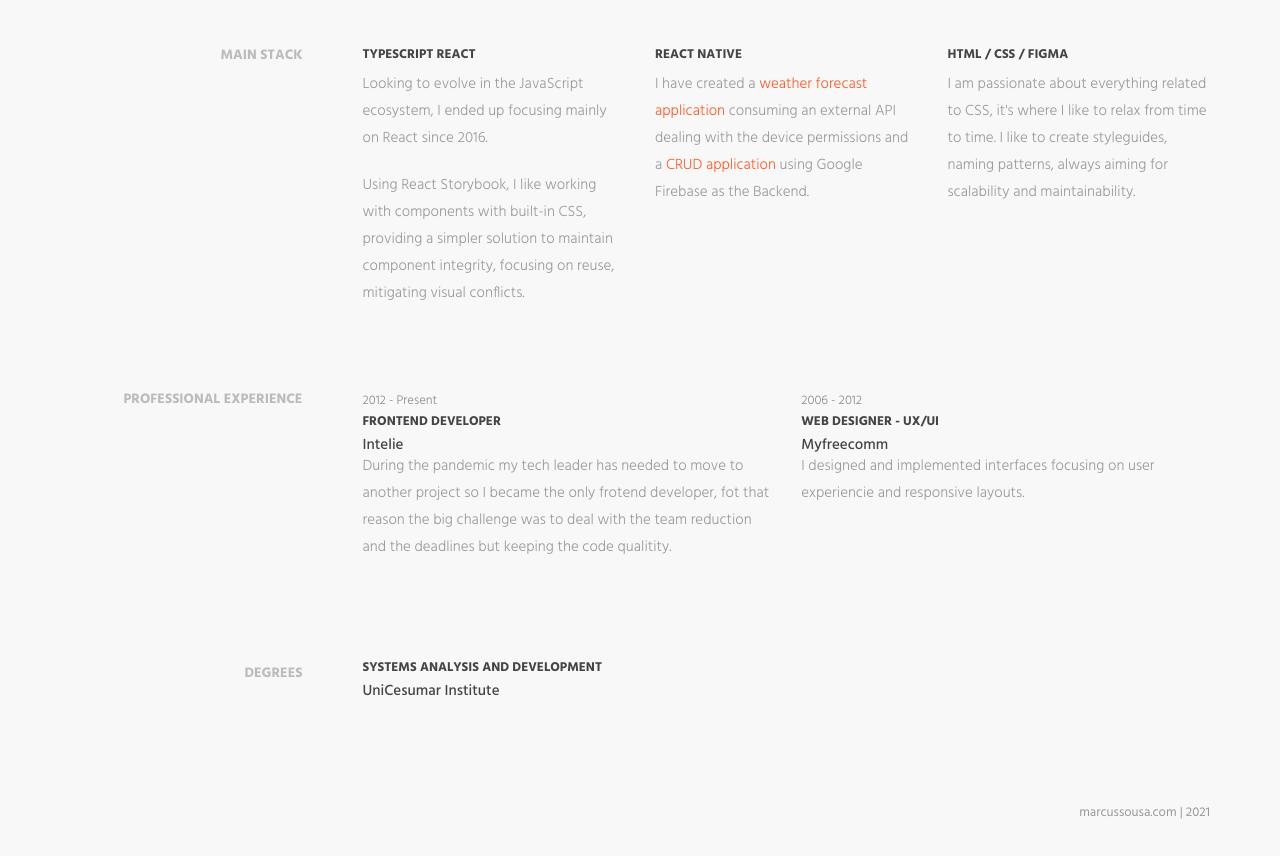
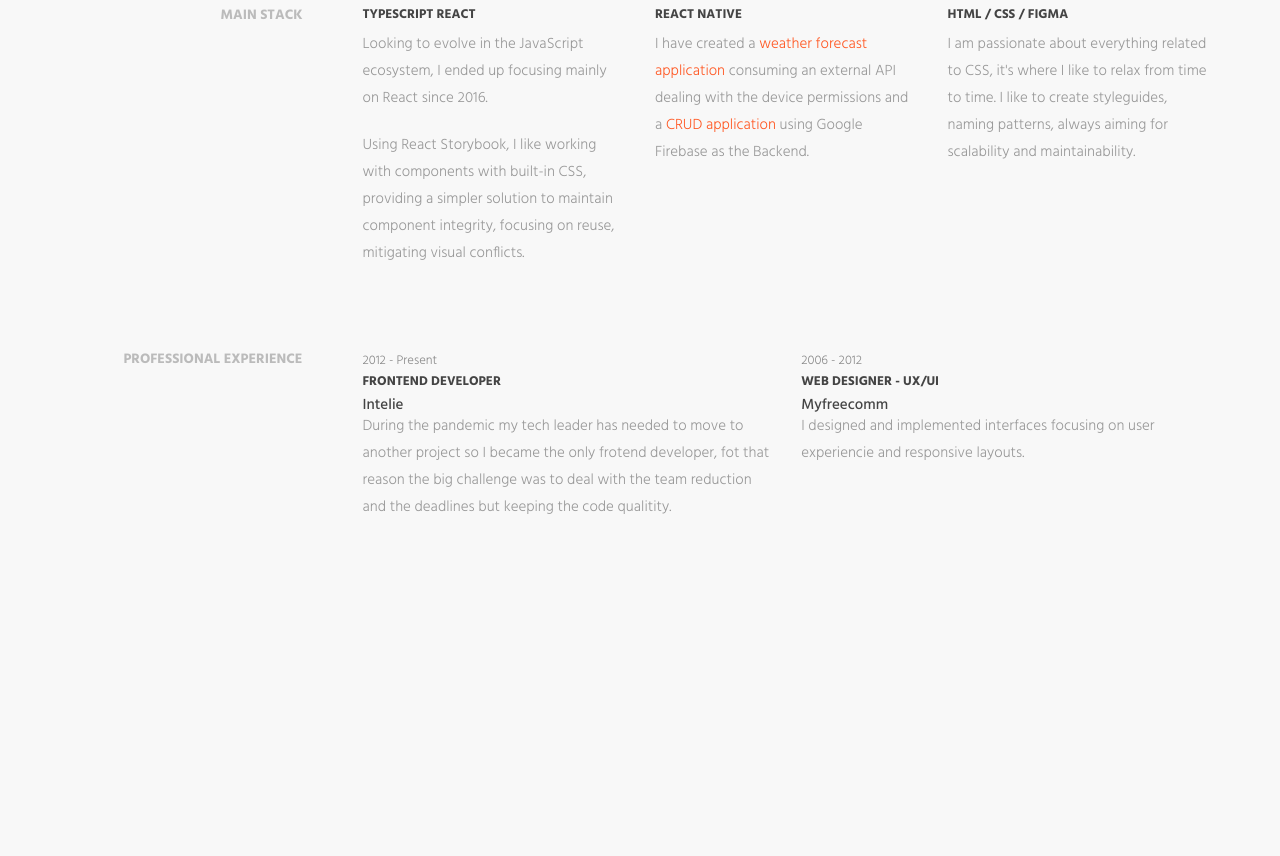
Before and after one commit to marcussousax/marcussousa, a plain HTML site: page index.html in a window 1280 px wide. Shown: the part 327-1183 px from the top of the page. After the commit the page ends 918 px from the top, so only its background shows below. Drawn offline with Linux system fonts and the light colour scheme.

Commit message:
Hide footer and Degrees section

```diff
--- a/css/style.css
+++ b/css/style.css
@@ -237,7 +237,7 @@ button:focus,
  *-----------------------------*/
 
 .header {
-    padding: 50px 0;
+    padding: 50px 0 10px;
     margin: 0;
     position: relative;
     border-top: 5px solid #ff5722;
--- a/index.html
+++ b/index.html
@@ -183,49 +183,49 @@
     <!-- .container -->
 </section>
 <!-- .section-experience -->
-<section class="section-education section-wrapper">
-    <div class="container">
-        <div class="row">
-            <div class="col-md-3">
-                <div class="section-title">
-                    <h2>Degrees</h2>
-                </div>
-            </div>
+<!--<section class="section-education section-wrapper">-->
+<!--    <div class="container">-->
+<!--        <div class="row">-->
+<!--            <div class="col-md-3">-->
+<!--                <div class="section-title">-->
+<!--                    <h2>Degrees</h2>-->
+<!--                </div>-->
+<!--            </div>-->
 
-            <div class="col-md-9">
-                <div class="row">
-                    <div class="col-md-6">
-                        <div class="content-item">
-                            <h3>Systems analysis and development</h3>
-                            <h4>UniCesumar Institute</h4>
-                        </div>
-                        <!-- .experience-item -->
-                    </div>
-                </div>
-                <!--.row-->
-            </div>
-        </div>
-        <!--.row-->
-    </div>
-    <!-- .container -->
-</section>
-<!-- .section-education -->
+<!--            <div class="col-md-9">-->
+<!--                <div class="row">-->
+<!--                    <div class="col-md-6">-->
+<!--                        <div class="content-item">-->
+<!--                            <h3>Systems analysis and development</h3>-->
+<!--                            <h4>UniCesumar Institute</h4>-->
+<!--                        </div>-->
+<!--                        &lt;!&ndash; .experience-item &ndash;&gt;-->
+<!--                    </div>-->
+<!--                </div>-->
+<!--                &lt;!&ndash;.row&ndash;&gt;-->
+<!--            </div>-->
+<!--        </div>-->
+<!--        &lt;!&ndash;.row&ndash;&gt;-->
+<!--    </div>-->
+<!--    &lt;!&ndash; .container &ndash;&gt;-->
+<!--</section>-->
+<!--&lt;!&ndash; .section-education &ndash;&gt;-->
 
-<footer class="footer">
-    <div class="copyright-section">
-        <div class="container">
-            <div class="row">
-                <div class="col-md-12">
-                    <div class="copytext">marcussousa.com | 2021</div>
-                </div>
-            </div>
-            <!--.row-->
-        </div>
-        <!-- .container-fluid -->
-    </div>
-    <!-- .copyright-section -->
-</footer>
-<!-- .footer -->
+<!--<footer class="footer">-->
+<!--    <div class="copyright-section">-->
+<!--        <div class="container">-->
+<!--            <div class="row">-->
+<!--                <div class="col-md-12">-->
+<!--                    <div class="copytext">marcussousa.com | 2021</div>-->
+<!--                </div>-->
+<!--            </div>-->
+<!--            &lt;!&ndash;.row&ndash;&gt;-->
+<!--        </div>-->
+<!--        &lt;!&ndash; .container-fluid &ndash;&gt;-->
+<!--    </div>-->
+<!--    &lt;!&ndash; .copyright-section &ndash;&gt;-->
+<!--</footer>-->
+<!--&lt;!&ndash; .footer &ndash;&gt;-->
 
 </div>
 <!-- #main-wrapper -->
```
